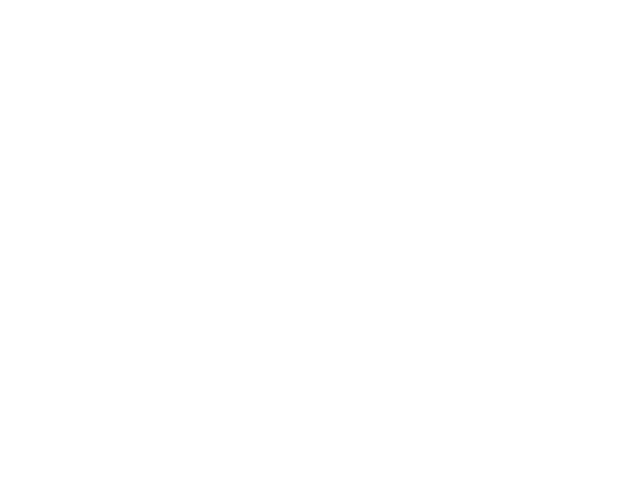
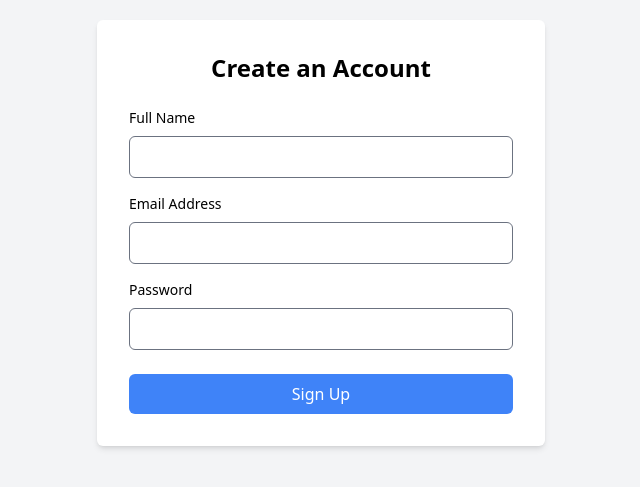
Before and after one commit to SooryaCodes/Helmet-Accident-Detection-IOT, a React (Vite) app in the folder client/: page /signup in a window 1280 px wide. Before the commit this address had no page. Shown: the part 167-654 px from the top of the page, without its empty margins (319-959 px from the left). Built offline with nearby package versions, Linux system fonts and the light colour scheme; no server answers.

Commit message:
created folder for backend

```diff
--- a/client/index.html
+++ b/client/index.html
@@ -1,13 +1,19 @@
 <!doctype html>
 <html lang="en">
+
 <head>
   <meta charset="UTF-8" />
   <link rel="icon" type="image/svg+xml" href="/vite.svg" />
   <meta name="viewport" content="width=device-width, initial-scale=1.0" />
+  <link rel="preconnect" href="https://fonts.googleapis.com">
+  <link rel="preconnect" href="https://fonts.gstatic.com" crossorigin>
+  <link href="https://fonts.googleapis.com/css2?family=Sora:wght@100..800&display=swap" rel="stylesheet">
   <title>Vite + React + TS + Flowbite React</title>
 </head>
+
 <body>
   <div id="root"></div>
   <script type="module" src="/src/main.tsx"></script>
 </body>
+
 </html>
--- a/client/src/App.tsx
+++ b/client/src/App.tsx
@@ -4,13 +4,19 @@
 import React from 'react';
 import { BrowserRouter as Router, Routes, Route } from 'react-router-dom';
 import Login from './pages/Login';
+import EmergencyContacts from './pages/EmergencyContacts';
+import SignUp from './pages/Signup';
+import Home from './pages/Home';
 
 const App: React.FC = () => {
+
   return (
     <Router>
       <Routes>
-        <Route path="/" element={<Login />} />
-        <Route path="/dashboard" element={<div>Welcome to the Dashboard!</div>} />
+        <Route path="/login" element={<Login />} />
+        <Route path="/signup" element={<SignUp />} />
+        <Route path="/emergency-contacts" element={<EmergencyContacts />} />
+        <Route path="/" element={<Home/>} />
       </Routes>
     </Router>
   );
--- a/client/src/firebase.ts
+++ b/client/src/firebase.ts
@@ -1,16 +1,18 @@
 // firebase.ts
 import { initializeApp } from 'firebase/app';
 import { getAuth, GoogleAuthProvider } from 'firebase/auth';
+import { getFirestore } from 'firebase/firestore';
+
 
 const firebaseConfig = {
-  apiKey: '<YOUR_API_KEY>',
-  authDomain: '<YOUR_AUTH_DOMAIN>',
-  projectId: '<YOUR_PROJECT_ID>',
-  storageBucket: '<YOUR_STORAGE_BUCKET>',
-  messagingSenderId: '<YOUR_MESSAGING_SENDER_ID>',
-  appId: '<YOUR_APP_ID>',
-};
-
+    apiKey: import.meta.env.VITE_FIREBASE_API_KEY,
+    authDomain: import.meta.env.VITE_FIREBASE_AUTH_DOMAIN,
+    projectId: import.meta.env.VITE_FIREBASE_PROJECT_ID,
+    storageBucket: import.meta.env.VITE_FIREBASE_STORAGE_BUCKET,
+    messagingSenderId: import.meta.env.VITE_FIREBASE_MESSAGING_SENDER_ID,
+    appId: import.meta.env.VITE_FIREBASE_APP_ID,
+  };
 const app = initializeApp(firebaseConfig);
 export const auth = getAuth(app);
 export const googleProvider = new GoogleAuthProvider();
+export const db = getFirestore(app); // Initialize Firestore
--- /dev/null
+++ b/client/src/pages/EmergencyContacts.tsx
@@ -0,0 +1,65 @@
+// EmergencyContacts.tsx
+import React, { useState } from 'react';
+import { useNavigate } from 'react-router-dom';
+import { auth, db } from '../firebase';
+import { doc, updateDoc } from 'firebase/firestore';
+
+const EmergencyContacts: React.FC = () => {
+  const [contact1, setContact1] = useState('');
+  const [contact2, setContact2] = useState('');
+  const [error, setError] = useState('');
+  const navigate = useNavigate();
+
+  const handleSaveContacts = async () => {
+    const user = auth.currentUser;
+    if (!user) {
+      setError('User not authenticated.');
+      return;
+    }
+
+    try {
+      await updateDoc(doc(db, 'users', user.uid), {
+        emergencyContacts: [contact1, contact2],
+      });
+
+      navigate('/dashboard'); // Redirect to dashboard
+    } catch (err: any) {
+      setError(err.message);
+    }
+  };
+
+  return (
+    <div className="flex h-screen items-center justify-center bg-gray-100">
+      <div className="max-w-md w-full bg-white shadow-md rounded-md p-8">
+        <h2 className="text-2xl font-bold text-center mb-6">Add Emergency Contacts</h2>
+        {error && <p className="text-red-500 mb-4">{error}</p>}
+        <div>
+          <label className="block mb-2 text-sm font-medium">Emergency Contact 1</label>
+          <input
+            type="text"
+            className="w-full px-4 py-2 border rounded-md focus:outline-none focus:ring focus:ring-blue-300"
+            value={contact1}
+            onChange={(e) => setContact1(e.target.value)}
+          />
+        </div>
+        <div className="mt-4">
+          <label className="block mb-2 text-sm font-medium">Emergency Contact 2</label>
+          <input
+            type="text"
+            className="w-full px-4 py-2 border rounded-md focus:outline-none focus:ring focus:ring-blue-300"
+            value={contact2}
+            onChange={(e) => setContact2(e.target.value)}
+          />
+        </div>
+        <button
+          onClick={handleSaveContacts}
+          className="w-full mt-6 bg-blue-500 text-white py-2 rounded-md hover:bg-blue-600"
+        >
+          Save Contacts
+        </button>
+      </div>
+    </div>
+  );
+};
+
+export default EmergencyContacts;
--- /dev/null
+++ b/client/src/pages/Home.tsx
@@ -0,0 +1,13 @@
+import React from 'react'
+
+type Props = {}
+
+export default function Home({ }: Props) {
+    return (
+        <main className='bg-black w-full h-screen grid place-items-center'
+        >
+
+            <h1 className='font-Sora text-white text-4xl'>Helmet Accident Detection using IOT</h1>
+        </main>
+    )
+}
--- /dev/null
+++ b/client/src/pages/Signup.tsx
@@ -0,0 +1,76 @@
+// SignUp.tsx
+import React, { useState } from 'react';
+import { auth, db } from '../firebase';
+import { createUserWithEmailAndPassword } from 'firebase/auth';
+import { doc, setDoc } from 'firebase/firestore';
+import { useNavigate } from 'react-router-dom';
+
+const SignUp: React.FC = () => {
+  const [email, setEmail] = useState('');
+  const [password, setPassword] = useState('');
+  const [name, setName] = useState('');
+  const [error, setError] = useState('');
+  const navigate = useNavigate();
+
+  const handleSignUp = async () => {
+    try {
+      const userCredential = await createUserWithEmailAndPassword(auth, email, password);
+      const user = userCredential.user;
+
+      // Save user data to Firestore
+      await setDoc(doc(db, 'users', user.uid), {
+        name,
+        email,
+        emergencyContacts: [], // Placeholder for emergency contacts
+      });
+
+      navigate('/emergency-contacts'); // Redirect to next page
+    } catch (err: any) {
+      setError(err.message);
+    }
+  };
+
+  return (
+    <div className="flex h-screen items-center justify-center bg-gray-100">
+      <div className="max-w-md w-full bg-white shadow-md rounded-md p-8">
+        <h2 className="text-2xl font-bold text-center mb-6">Create an Account</h2>
+        {error && <p className="text-red-500 mb-4">{error}</p>}
+        <div>
+          <label className="block mb-2 text-sm font-medium">Full Name</label>
+          <input
+            type="text"
+            className="w-full px-4 py-2 border rounded-md focus:outline-none focus:ring focus:ring-blue-300"
+            value={name}
+            onChange={(e) => setName(e.target.value)}
+          />
+        </div>
+        <div className="mt-4">
+          <label className="block mb-2 text-sm font-medium">Email Address</label>
+          <input
+            type="email"
+            className="w-full px-4 py-2 border rounded-md focus:outline-none focus:ring focus:ring-blue-300"
+            value={email}
+            onChange={(e) => setEmail(e.target.value)}
+          />
+        </div>
+        <div className="mt-4">
+          <label className="block mb-2 text-sm font-medium">Password</label>
+          <input
+            type="password"
+            className="w-full px-4 py-2 border rounded-md focus:outline-none focus:ring focus:ring-blue-300"
+            value={password}
+            onChange={(e) => setPassword(e.target.value)}
+          />
+        </div>
+        <button
+          onClick={handleSignUp}
+          className="w-full mt-6 bg-blue-500 text-white py-2 rounded-md hover:bg-blue-600"
+        >
+          Sign Up
+        </button>
+      </div>
+    </div>
+  );
+};
+
+export default SignUp;
--- a/client/tailwind.config.js
+++ b/client/tailwind.config.js
@@ -4,7 +4,11 @@ import flowbite from "flowbite-react/tailwind";
 export default {
   content: ["./index.html", "./src/**/*.{js,ts,jsx,tsx}", flowbite.content()],
   theme: {
-    extend: {},
+    extend: {
+      fontFamily: {
+        Sora: "Sora,sans-serif"
+      }
+    },
   },
   plugins: [flowbite.plugin()],
 };
```
Lines whose indentation alone changed are shown as unchanged.
